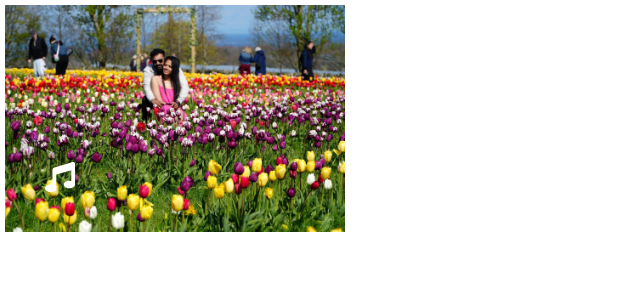
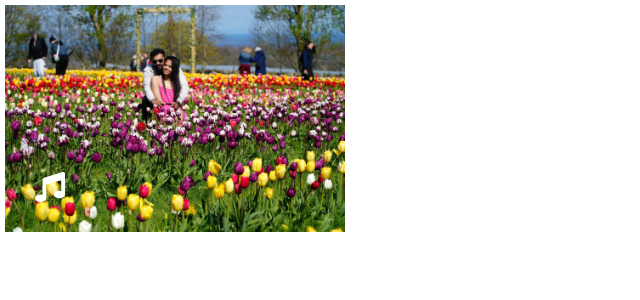
Before and after one commit to saptisunil1/wedding-invitation, a React (Create React App) app: page / in a window 1280 px wide. Both pictures are taken after a click on the button "Start". Shown: the top 300 px of the page, without its empty margins (0-640 px from the left). Built offline with nearby package versions, Linux system fonts and the light colour scheme.

Commit message:
musicIconSize

```diff
--- a/src/myCss.css
+++ b/src/myCss.css
@@ -313,8 +313,8 @@ body {
 
 .music-icon {
   position: absolute;
-  bottom: calc(30px + env(safe-area-inset-bottom));
-  left: 30px;
+  bottom: calc(20px + env(safe-area-inset-bottom));
+  left: 20px;
   z-index: 99999;
   width: 60px;
   height: 60px;
```
